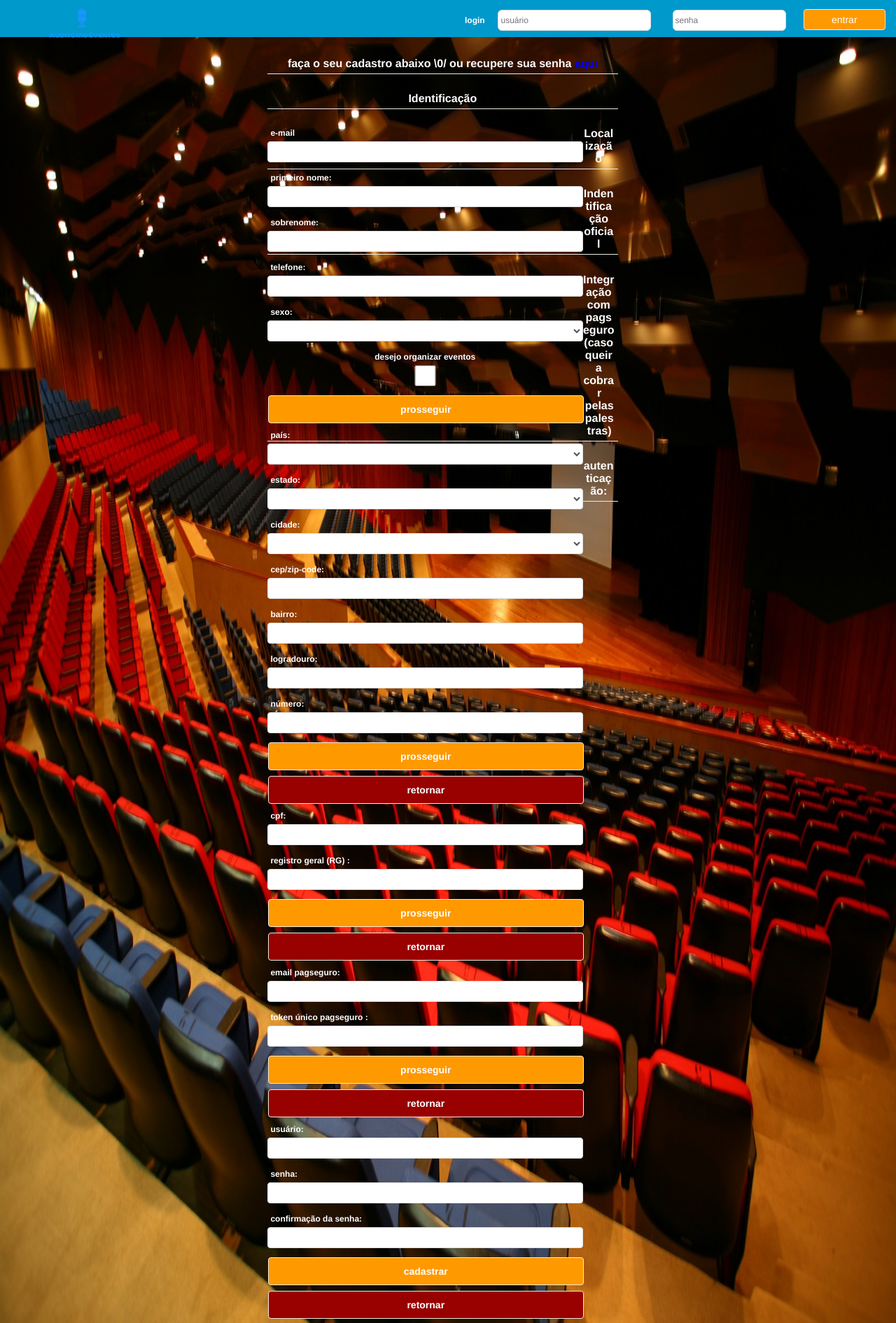
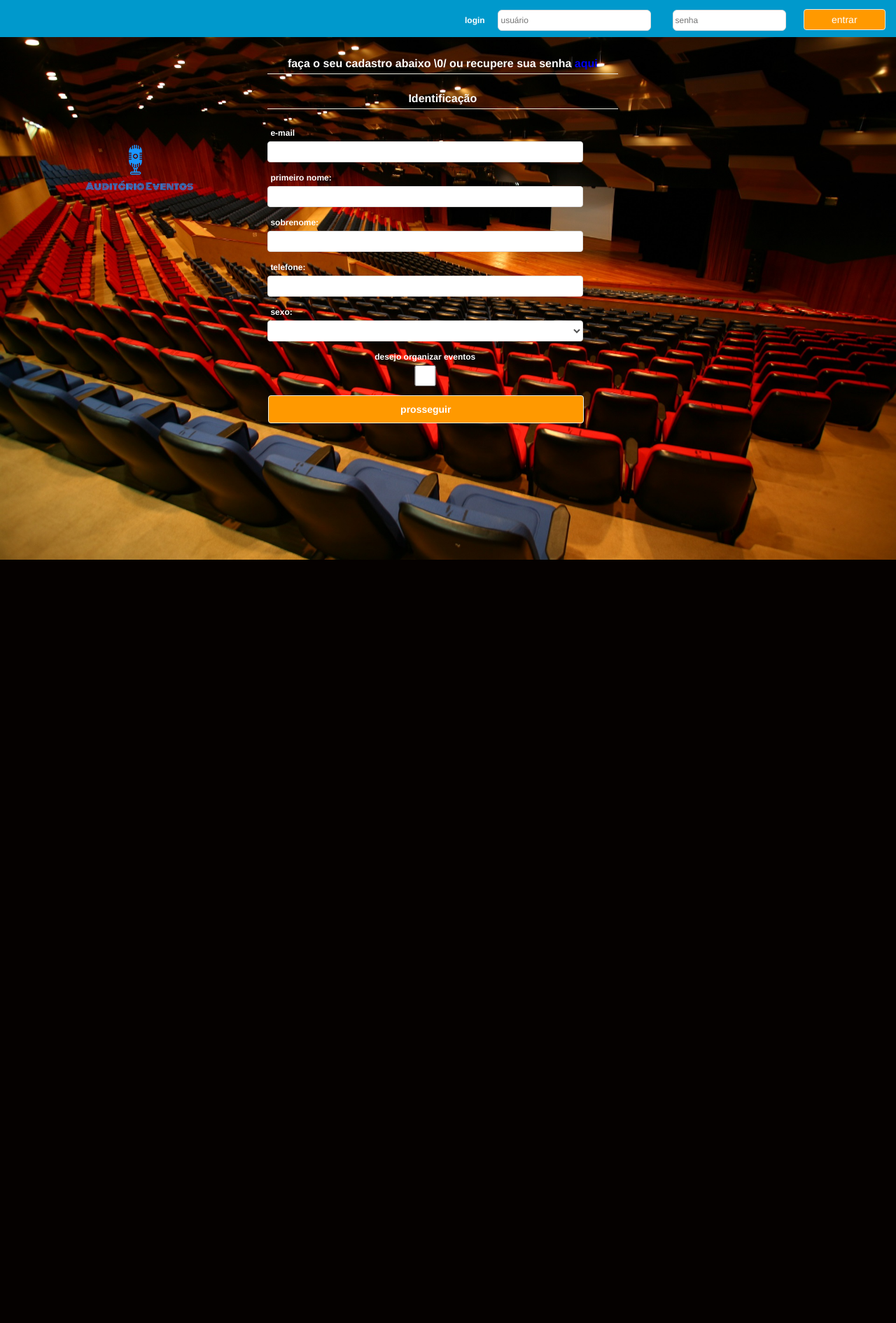
Before and after one commit to ivanmrosa/retorica, a Django app: page / in a window 1280 px wide. Shown: the whole page at 70% size. After the commit the page ends 800 px from the top, so only its background shows below. Run offline with Django 3.2, Linux system fonts and the light colour scheme; lists and menus that the app fills with data are empty.

Commit message:
ajuste leiaute

```diff
--- a/retorica/static/css/evento/evento_index.css
+++ b/retorica/static/css/evento/evento_index.css
@@ -99,6 +99,7 @@ img[src='/upload/']{
   font-weight: bold;
 }
 
+
 @media print, screen{
 
   .cracha{
@@ -121,6 +122,7 @@ img[src='/upload/']{
   }
 
 }
+
 
 
 @media screen and (max-width: 800px) {
--- a/retorica/static/css/usuario/usuario.css
+++ b/retorica/static/css/usuario/usuario.css
@@ -60,6 +60,12 @@
   height: 50px;
 }
 
+#div-left img{
+  padding-top: 35%;
+  padding-left: 32%;
+}
+
+
 
 @media screen and (max-width: 800px) {
 
@@ -73,5 +79,10 @@
   height: auto;
 }
 
+#div-left img{
+  padding-top: 0px;
+  padding-left: 32%;
+}
+
 
 }
--- a/retorica/static/js/usuario/usuario.js
+++ b/retorica/static/js/usuario/usuario.js
@@ -1,7 +1,7 @@
 usuario = {
    ir_cadastro: function(id_cadastro){
-      mainLib.find('#form_signup > section').adCl('hidde');
-      mainLib.find('#' + id_cadastro).rmCl('hidde');
+      mainLib.find('#form_signup > section').adCl('hide');
+      mainLib.find('#' + id_cadastro).rmCl('hide');
    },
    logar: function(){
      mainLib.server.post('/login', mainLib.dataBinder.formParser('#form_login'),
--- a/retorica/template/usuario/home.html
+++ b/retorica/template/usuario/home.html
@@ -25,9 +25,9 @@
 </div>
 <div class="all_form ">
     <header class="fixed-header no-fixed-mobile">
-        <div class="col col-2 label-login">
+       <!-- <div class="col col-2 label-login">
             <center><img class="img-logo" src="/static/images/logo1.png"/></center>
-        </div>
+        </div> -->
         <div class="col col-5 flo-right" id="divlogin">
 
             <div class="col col-1 white label-login bold text-center hide-mobile">
@@ -51,6 +51,7 @@
     </header>
 
     <aside class="col col-3 after-header" id="div-left">
+        <img class="img-logo" src="/static/images/logo1.png"/>
     </aside>
     <section class="col col-4 after-header" id="cadastro">
         <div class="title">faça o seu cadastro abaixo \0/ ou recupere sua senha
@@ -99,7 +100,7 @@
 
             </section>
 
-            <section id="cadastro_localidade" class="hidde">
+            <section id="cadastro_localidade" class="hide">
                 <h4 class="title">Localização</h4>
                 <div class="form-field ff-small">
                     <label for="pais">país:</label>
@@ -150,7 +151,7 @@
 
             </section>
 
-            <section id="cpf_rg" class="hidde">
+            <section id="cpf_rg" class="hide">
                 <h4 class="title">Indentificação oficial</h4>
                 <div class="form-field ff-small">
                     <label for="cpf">cpf:</label>
@@ -167,7 +168,7 @@
 
             </section>
 
-            <section id="cadastro_pagseguro" class="hidde">
+            <section id="cadastro_pagseguro" class="hide">
                 <h4 class="title">Integração com pagseguro (caso queira cobrar pelas palestras)</h4>
                 <div class="form-field ff-small">
                     <label for="email_pagseguro">email pagseguro:</label>
@@ -184,7 +185,7 @@
 
             </section>
 
-            <section id="usuario_senha" class="hidde">
+            <section id="usuario_senha" class="hide">
                 <h4 class="title">autenticação:</h4>
 
                 <div class="form-field ff-small">
```
